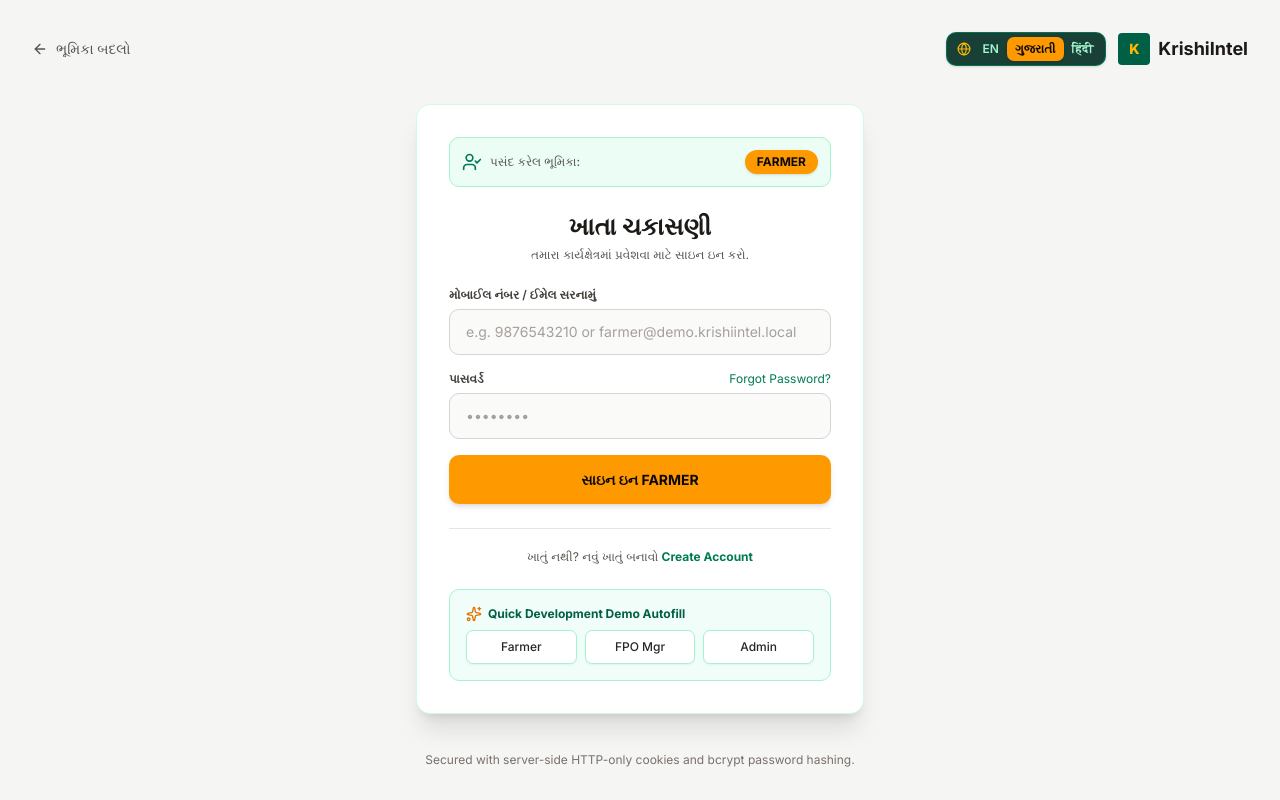
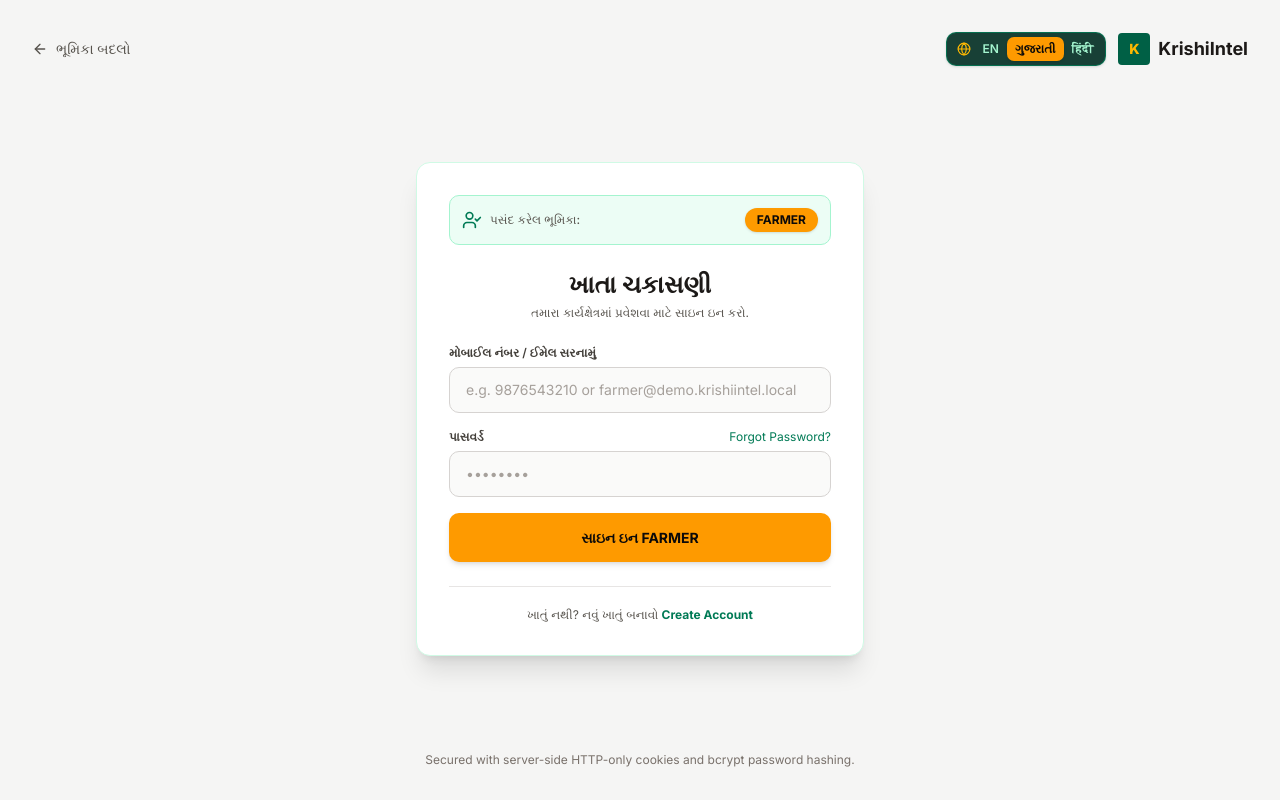
Before and after one commit to Rudra-Patel-CS/Serp-Api-hackathon, a Next.js app in the folder frontend/: page /auth/login in a window 1280 px wide. Built offline with nearby package versions, Linux system fonts and the light colour scheme; no server answers.

Commit message:
style: remove quick demo autofill box from login UI

```diff
--- a/frontend/app/auth/login/page.tsx
+++ b/frontend/app/auth/login/page.tsx
@@ -171,35 +171,6 @@ function LoginFormContent() {
         </Link>
       </div>
 
-      <div className="mt-6 bg-emerald-50/70 p-4 rounded-xl border border-emerald-200">
-        <div className="flex items-center gap-1.5 text-xs font-bold text-emerald-800 mb-2">
-          <Sparkles className="w-4 h-4 text-amber-600" />
-          <span>Quick Development Demo Autofill</span>
-        </div>
-        <div className="grid grid-cols-3 gap-2 text-xs">
-          <button
-            type="button"
-            onClick={() => fillDemoAccount('FARMER')}
-            className="bg-white hover:bg-emerald-100 text-stone-800 py-2 px-2 rounded-lg border border-emerald-200 text-center font-medium shadow-xs"
-          >
-            {t('Farmer', 'Farmer')}
-          </button>
-          <button
-            type="button"
-            onClick={() => fillDemoAccount('FPO_MANAGER')}
-            className="bg-white hover:bg-emerald-100 text-stone-800 py-2 px-2 rounded-lg border border-emerald-200 text-center font-medium shadow-xs"
-          >
-            FPO Mgr
-          </button>
-          <button
-            type="button"
-            onClick={() => fillDemoAccount('ADMIN')}
-            className="bg-white hover:bg-emerald-100 text-stone-800 py-2 px-2 rounded-lg border border-emerald-200 text-center font-medium shadow-xs"
-          >
-            Admin
-          </button>
-        </div>
-      </div>
     </div>
   )
 }
```
